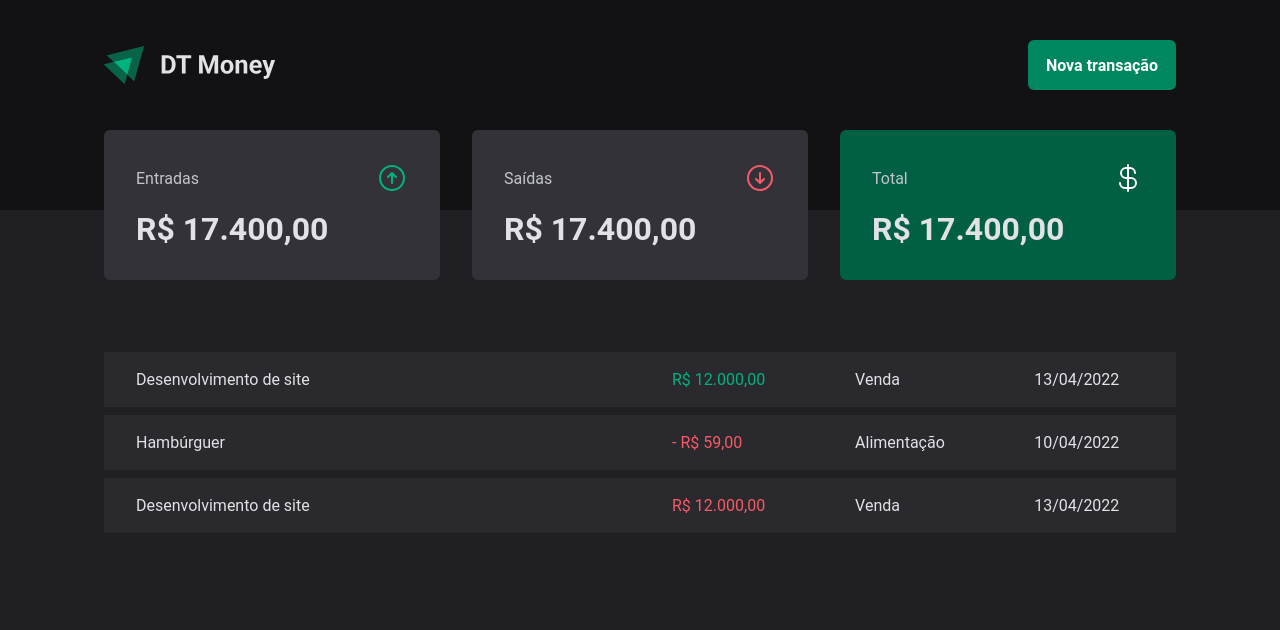
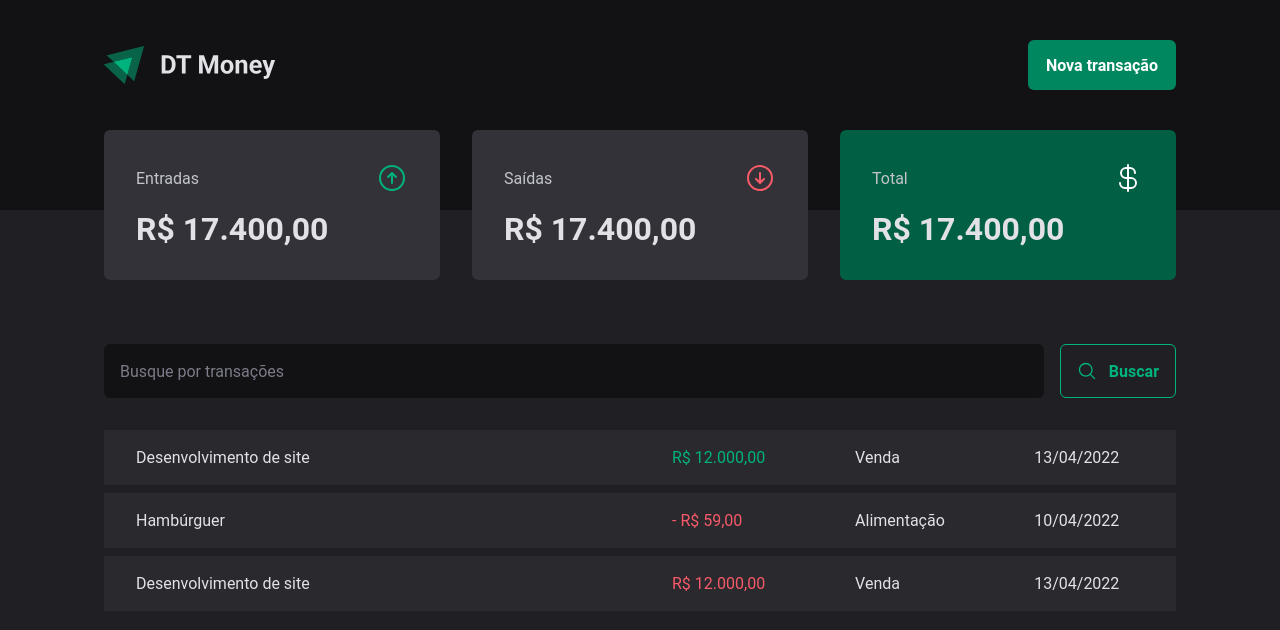
Before and after one commit to yuriqpaiva/dt-money, a React app: page / in a window 1280 px wide. Shown: the top 630 px of the page. Built offline with nearby package versions, Linux system fonts and the light colour scheme; the HTML template or start-up script is replaced by a standard one.

Commit message:
Add search form component

```diff
--- /dev/null
+++ b/src/pages/Transactions/components/SearchForm/index.tsx
@@ -0,0 +1,14 @@
+import { MagnifyingGlass } from '@phosphor-icons/react';
+import { SearchFormContainer } from './styles';
+
+export function SearchForm() {
+  return (
+    <SearchFormContainer>
+      <input type="text" placeholder="Busque por transações" />
+      <button type="submit">
+        <MagnifyingGlass size={20} />
+        Buscar
+      </button>
+    </SearchFormContainer>
+  );
+}
--- /dev/null
+++ b/src/pages/Transactions/components/SearchForm/styles.ts
@@ -0,0 +1,40 @@
+import styled from 'styled-components';
+
+export const SearchFormContainer = styled.form`
+  display: flex;
+  gap: 1rem;
+
+  input {
+    flex: 1;
+    border-radius: 6px;
+    border: 0;
+    background-color: ${({ theme }) => theme['gray-900']};
+    color: ${({ theme }) => theme['gray-300']};
+    padding: 1rem;
+
+    &::placeholder {
+      color: ${({ theme }) => theme['gray-500']};
+    }
+  }
+
+  button {
+    display: flex;
+    align-items: center;
+    gap: 0.75rem;
+
+    border: 0;
+    padding: 1rem;
+    background-color: transparent;
+    border: 1px solid ${({ theme }) => theme['green-300']};
+    color: ${({ theme }) => theme['green-300']};
+    font-weight: bold;
+    border-radius: 6px;
+
+    &:hover {
+      background-color: ${({ theme }) => theme['green-500']};
+      border: 1px solid ${({ theme }) => theme['green-500']};
+      color: ${({ theme }) => theme.white};
+      transition: background-color 0.2s, color 0.2s, border-color 0.2s;
+    }
+  }
+`;
--- a/src/pages/Transactions/index.tsx
+++ b/src/pages/Transactions/index.tsx
@@ -1,5 +1,6 @@
 import { Header } from '../../components/Header';
 import { Summary } from '../../components/Summary';
+import { SearchForm } from './components/SearchForm';
 import {
   PriceHighlight,
   TransactionsContainer,
@@ -12,7 +13,9 @@
       <Header />
       <Summary />
 
+
       <TransactionsContainer>
+      <SearchForm />
         <TransactionsTable>
           <tbody>
             <tr>
--- a/src/pages/Transactions/styles.ts
+++ b/src/pages/Transactions/styles.ts
@@ -11,7 +11,7 @@
   width: 100%;
   border-collapse: separate;
   border-spacing: 0 0.5rem;
-  /* margin-top: 1.5rem; */
+  margin-top: 1.5rem;
 
   td {
     padding: 1.125rem 2rem;
```
